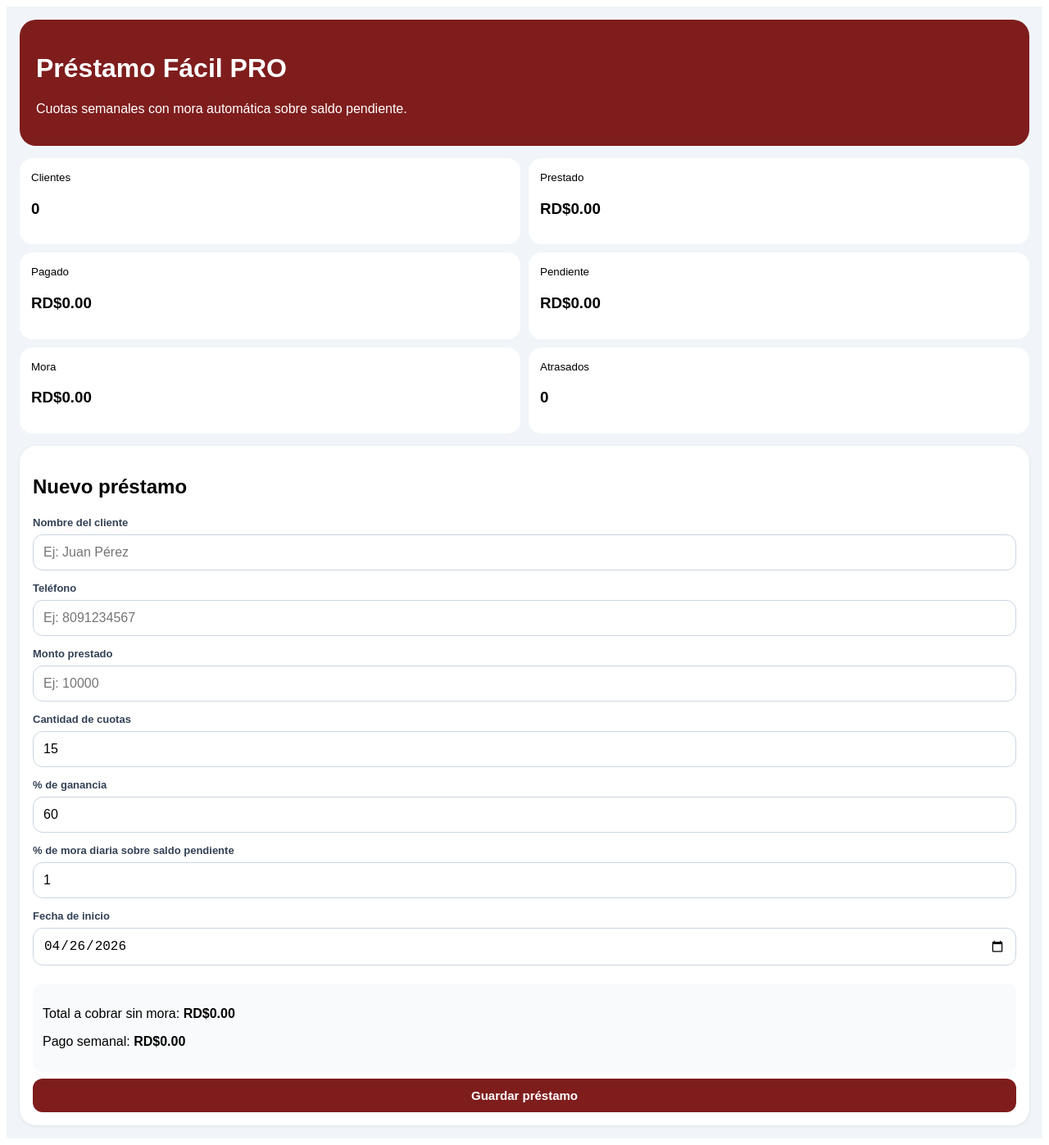
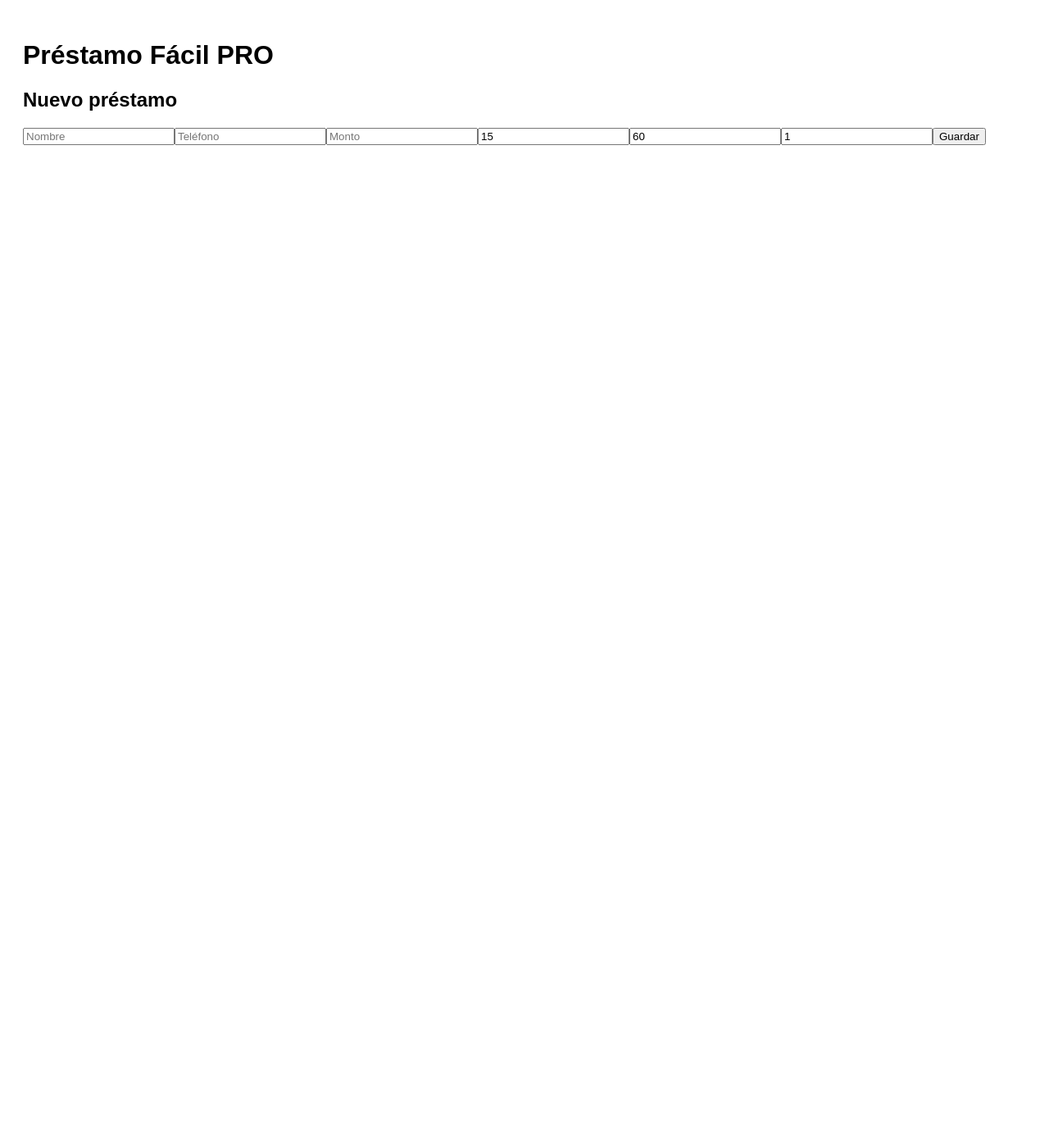
Before and after one commit to prestamosrd/prestamo-facil-rd, a React (Vite) app: page / in a window 1280 px wide. Shown: the whole page at 82% size. After the commit the page ends 800 px from the top, so only its background shows below. Built offline with nearby package versions, Linux system fonts and the light colour scheme.

Commit message:
Update App.jsx

```diff
--- a/src/App.jsx
+++ b/src/App.jsx
@@ -52,7 +52,7 @@ function App() {
       const dias = diasEntre(vencimiento, hoy);
 
       if (dias > 0 && saldoPendiente > 0) {
-        cuotasAtrasadas += 1;
+        cuotasAtrasadas++;
         diasTotal += dias;
         moraTotal += dias * (saldoPendiente * (cliente.mora / 100));
       }
@@ -63,7 +63,7 @@ function App() {
 
   const guardar = () => {
     if (!form.nombre || !form.telefono || !form.monto || !form.cuotas) {
-      alert("Completa nombre, teléfono, monto y cuotas.");
+      alert("Completa todos los campos");
       return;
     }
 
@@ -71,6 +71,7 @@ function App() {
     const cuotas = Number(form.cuotas);
     const ganancia = Number(form.ganancia);
     const mora = Number(form.mora);
+
     const total = monto * (1 + ganancia / 100);
     const pagoSemanal = total / cuotas;
 
@@ -89,6 +90,7 @@ function App() {
     };
 
     setClientes([nuevo, ...clientes]);
+
     setForm({
       nombre: "",
       telefono: "",
@@ -106,171 +108,66 @@ function App() {
     ));
   };
 
-  const quitarPago = (id) => {
-    setClientes(clientes.map(c =>
-      c.id === id ? { ...c, pagado: Math.max(c.pagado - 1, 0) } : c
-    ));
-  };
-
-  const eliminar = (id) => {
-    if (confirm("¿Seguro que deseas eliminar este préstamo?")) {
-      setClientes(clientes.filter(c => c.id !== id));
-    }
-  };
-
   const whatsapp = (cliente) => {
     const data = calcularMora(cliente);
     const pagado = cliente.pagado * cliente.pagoSemanal;
     const pendiente = data.saldoPendiente + data.moraTotal;
+
     let tel = cliente.telefono.replace(/\D/g, "");
     if (tel.length === 10 && !tel.startsWith("1")) tel = "1" + tel;
 
     const mensaje = encodeURIComponent(
-      `Hola ${cliente.nombre}, su cuota semanal es de ${dinero(cliente.pagoSemanal)}. Balance pendiente: ${dinero(pendiente)}. Mora actual: ${dinero(data.moraTotal)}.`
+`🧾 *RECIBO DE PAGO*
+
+👤 Cliente: ${cliente.nombre}
+📞 Teléfono: ${cliente.telefono}
+
+💰 Monto prestado: ${dinero(cliente.monto)}
+📊 Total sin mora: ${dinero(cliente.total)}
+
+💵 Cuota semanal: ${dinero(cliente.pagoSemanal)}
+✅ Pagadas: ${cliente.pagado}/${cliente.cuotas}
+
+⚠️ Mora acumulada: ${dinero(data.moraTotal)}
+📉 Saldo pendiente: ${dinero(pendiente)}
+
+🙏 Gracias por su pago.`
     );
+
     window.open(`https://wa.me/${tel}?text=${mensaje}`, "_blank");
   };
 
-  const resumen = clientes.reduce((acc, c) => {
-    const data = calcularMora(c);
-    const pagado = c.pagado * c.pagoSemanal;
-    acc.prestado += c.monto;
-    acc.cobrar += c.total + data.moraTotal;
-    acc.pagado += pagado;
-    acc.pendiente += data.saldoPendiente + data.moraTotal;
-    acc.mora += data.moraTotal;
-    acc.atrasados += data.cuotasAtrasadas > 0 ? 1 : 0;
-    return acc;
-  }, { prestado: 0, cobrar: 0, pagado: 0, pendiente: 0, mora: 0, atrasados: 0 });
+  return (
+    <div style={{ padding: 20, fontFamily: "Arial" }}>
+      <h1>Préstamo Fácil PRO</h1>
 
-  return (
-    <div style={{ padding: 16, fontFamily: "Arial", background: "#f1f5f9", minHeight: "100vh" }}>
-      <div style={{ background: "#7f1d1d", color: "white", padding: 20, borderRadius: 20 }}>
-        <h1>Préstamo Fácil PRO</h1>
-        <p>Cuotas semanales con mora automática sobre saldo pendiente.</p>
-      </div>
-
-      <div style={{ display: "grid", gridTemplateColumns: "repeat(2, 1fr)", gap: 10, marginTop: 15 }}>
-        <Box titulo="Clientes" valor={clientes.length} />
-        <Box titulo="Prestado" valor={dinero(resumen.prestado)} />
-        <Box titulo="Pagado" valor={dinero(resumen.pagado)} />
-        <Box titulo="Pendiente" valor={dinero(resumen.pendiente)} />
-        <Box titulo="Mora" valor={dinero(resumen.mora)} />
-        <Box titulo="Atrasados" valor={resumen.atrasados} />
-      </div>
-
-      <div className="card">
-        <h2>Nuevo préstamo</h2>
-
-        <label>Nombre del cliente</label>
-        <input placeholder="Ej: Juan Pérez" value={form.nombre} onChange={e => setForm({ ...form, nombre: e.target.value })} />
-
-        <label>Teléfono</label>
-        <input placeholder="Ej: 8091234567" value={form.telefono} onChange={e => setForm({ ...form, telefono: e.target.value })} />
-
-        <label>Monto prestado</label>
-        <input placeholder="Ej: 10000" type="number" value={form.monto} onChange={e => setForm({ ...form, monto: e.target.value })} />
-
-        <label>Cantidad de cuotas</label>
-        <input type="number" value={form.cuotas} onChange={e => setForm({ ...form, cuotas: e.target.value })} />
-
-        <label>% de ganancia</label>
-        <input type="number" value={form.ganancia} onChange={e => setForm({ ...form, ganancia: e.target.value })} />
-
-        <label>% de mora diaria sobre saldo pendiente</label>
-        <input type="number" value={form.mora} onChange={e => setForm({ ...form, mora: e.target.value })} />
-
-        <label>Fecha de inicio</label>
-        <input type="date" value={form.fechaInicio} onChange={e => setForm({ ...form, fechaInicio: e.target.value })} />
-
-        <div className="preview">
-          <p>Total a cobrar sin mora: <b>{dinero(Number(form.monto || 0) * (1 + Number(form.ganancia || 0) / 100))}</b></p>
-          <p>Pago semanal: <b>{dinero((Number(form.monto || 0) * (1 + Number(form.ganancia || 0) / 100)) / Number(form.cuotas || 1))}</b></p>
-        </div>
-
-        <button onClick={guardar}>Guardar préstamo</button>
-      </div>
+      <h2>Nuevo préstamo</h2>
+      <input placeholder="Nombre" value={form.nombre} onChange={e => setForm({...form, nombre: e.target.value})}/>
+      <input placeholder="Teléfono" value={form.telefono} onChange={e => setForm({...form, telefono: e.target.value})}/>
+      <input placeholder="Monto" type="number" value={form.monto} onChange={e => setForm({...form, monto: e.target.value})}/>
+      <input placeholder="Cuotas" type="number" value={form.cuotas} onChange={e => setForm({...form, cuotas: e.target.value})}/>
+      <input placeholder="% Ganancia" type="number" value={form.ganancia} onChange={e => setForm({...form, ganancia: e.target.value})}/>
+      <input placeholder="% Mora diaria" type="number" value={form.mora} onChange={e => setForm({...form, mora: e.target.value})}/>
+      <button onClick={guardar}>Guardar</button>
 
       {clientes.map(c => {
         const data = calcularMora(c);
         const pagado = c.pagado * c.pagoSemanal;
         const pendiente = data.saldoPendiente + data.moraTotal;
-        const proximaCuota = c.pagado < c.cuotas ? c.pagado + 1 : c.cuotas;
-        const fechaProxima = c.pagado < c.cuotas ? fechaCuota(c.fechaInicio, proximaCuota) : "Saldado";
 
         return (
-          <div key={c.id} className="card">
-            <h2>{c.nombre}</h2>
-            <p>📞 {c.telefono}</p>
-            <p>Estado: <b style={{ color: data.cuotasAtrasadas > 0 ? "#dc2626" : "#16a34a" }}>{data.cuotasAtrasadas > 0 ? "Atrasado" : "Al día"}</b></p>
-            <p>Monto prestado: <b>{dinero(c.monto)}</b></p>
-            <p>Total sin mora: <b>{dinero(c.total)}</b></p>
-            <p>Pago semanal: <b>{dinero(c.pagoSemanal)}</b></p>
-            <p>Cuotas pagadas: <b>{c.pagado} / {c.cuotas}</b></p>
-            <p>Próxima cuota: <b>{fechaProxima}</b></p>
-            <p>Saldo pendiente sin mora: <b>{dinero(data.saldoPendiente)}</b></p>
-            <p>Días atrasados acumulados: <b>{data.diasTotal}</b></p>
-            <p>Mora diaria: <b>{c.mora}% del saldo pendiente</b></p>
-            <p>Mora acumulada: <b>{dinero(data.moraTotal)}</b></p>
-            <p>Total pendiente: <b>{dinero(pendiente)}</b></p>
+          <div key={c.id} style={{ border: "1px solid #ccc", padding: 10, marginTop: 10 }}>
+            <h3>{c.nombre}</h3>
+            <p>Monto: {dinero(c.monto)}</p>
+            <p>Pagado: {dinero(pagado)}</p>
+            <p>Mora: {dinero(data.moraTotal)}</p>
+            <p>Pendiente: {dinero(pendiente)}</p>
 
-            <button onClick={() => pagar(c.id)}>Marcar cuota pagada</button>
-            <button onClick={() => quitarPago(c.id)} style={{ background: "#475569" }}>Quitar último pago</button>
-            <button onClick={() => whatsapp(c)} style={{ background: "#16a34a" }}>Cobrar por WhatsApp</button>
-            <button onClick={() => eliminar(c.id)} style={{ background: "#dc2626" }}>Eliminar</button>
+            <button onClick={() => pagar(c.id)}>Pagar cuota</button>
+            <button onClick={() => whatsapp(c)}>Enviar recibo</button>
           </div>
         );
       })}
-
-      <style>{`
-        .card {
-          background: white;
-          padding: 16px;
-          border-radius: 20px;
-          margin-top: 15px;
-          box-shadow: 0 1px 4px rgba(0,0,0,0.08);
-        }
-        .preview {
-          background: #f8fafc;
-          padding: 12px;
-          border-radius: 12px;
-          margin-top: 10px;
-        }
-        input {
-          width: 100%;
-          padding: 12px;
-          margin: 6px 0 12px;
-          border-radius: 12px;
-          border: 1px solid #cbd5e1;
-          box-sizing: border-box;
-          font-size: 16px;
-        }
-        label {
-          font-size: 13px;
-          font-weight: bold;
-          color: #334155;
-        }
-        button {
-          width: 100%;
-          padding: 12px;
-          margin-top: 8px;
-          border: none;
-          border-radius: 12px;
-          background: #7f1d1d;
-          color: white;
-          font-weight: bold;
-          font-size: 15px;
-        }
-      `}</style>
-    </div>
-  );
-}
-
-function Box({ titulo, valor }) {
-  return (
-    <div style={{ background: "white", padding: 14, borderRadius: 16 }}>
-      <small>{titulo}</small>
-      <h3>{valor}</h3>
     </div>
   );
 }
```
